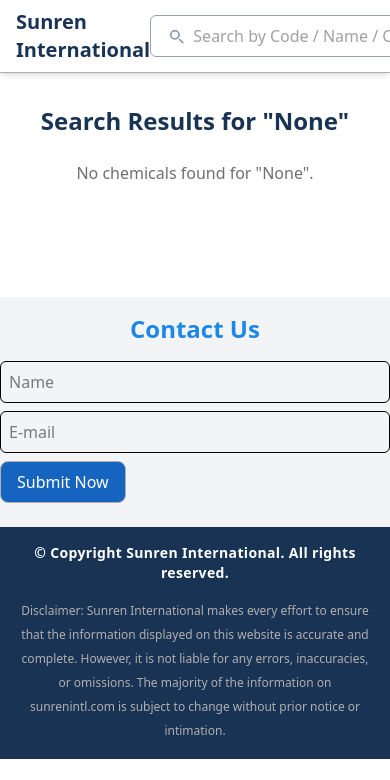
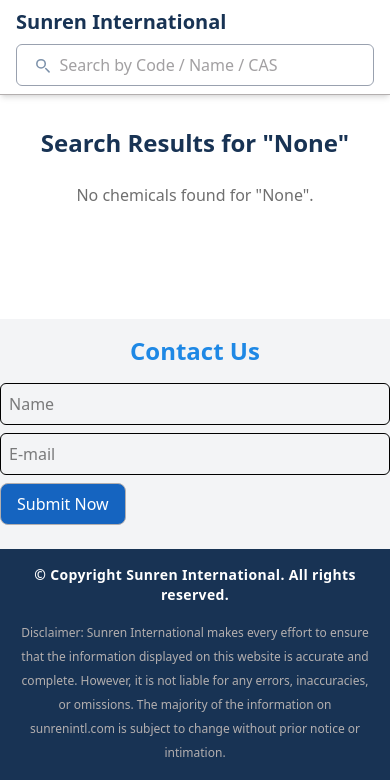
Before and after one commit to thomasdij/sunrenintl-site, a Django app: page /search/ in a window 390 px wide; the page is wider, and only the part inside the window is pictured. Shown: the top 780 px of that part. Run offline with Django 5.2, Linux system fonts and the light colour scheme.

Commit message:
searchbar for mobile on its own row

```diff
--- a/static/css/output.css
+++ b/static/css/output.css
@@ -2479,6 +2479,11 @@
       }
     }
   }
+  .sm\:w-auto {
+    @media (width >= 40rem) {
+      width: auto;
+    }
+  }
   .sm\:min-w-\[300px\] {
     @media (width >= 40rem) {
       min-width: 300px;
--- a/templates/base.html
+++ b/templates/base.html
@@ -15,8 +15,9 @@
     <link rel="icon" type="image/png" sizes="16x16" href="{% static 'favicon/favicon-16x16.png' %}">
     <link rel="manifest" href="{% static 'favicon/site.webmanifest' %}">
 </head>
+
 <nav class="bg-white sticky top-0 z-50 shadow-md border-b border-gray-300">
-    <div class="max-w-6xl mx-auto flex items-center justify-between px-4 py-2">
+    <div class="max-w-6xl mx-auto flex flex-wrap items-center justify-between px-4 py-2 gap-2">
         <!-- Clickable Title as Home Link -->
         <a href="{% url 'home' %}" class="text-xl font-bold text-[#183354] hover:text-blue-600 transition relative group">
             Sunren International
@@ -25,7 +26,8 @@
         </a>
 
         <!-- Search Bar -->
-        <form method="get" action="{% url 'search_results' %}" class="flex items-center w-full max-w-lg border border-gray-400 rounded-md px-4 py-2 focus-within:border-blue-500 transition">
+        <form method="get" action="{% url 'search_results' %}"
+              class="flex items-center w-full sm:w-auto max-w-lg border border-gray-400 rounded-md px-4 py-2 focus-within:border-blue-500 transition">
             <svg xmlns="http://www.w3.org/2000/svg" class="w-5 h-5 text-gray-600 mr-2" fill="none" viewBox="0 0 24 24" stroke="currentColor">
                 <path stroke-linecap="round" stroke-linejoin="round" stroke-width="2" d="M21 21l-4.35-4.35M16 10.5a5.5 5.5 0 1 1-11 0 5.5 5.5 0 0 1 11 0Z" />
             </svg>
```
